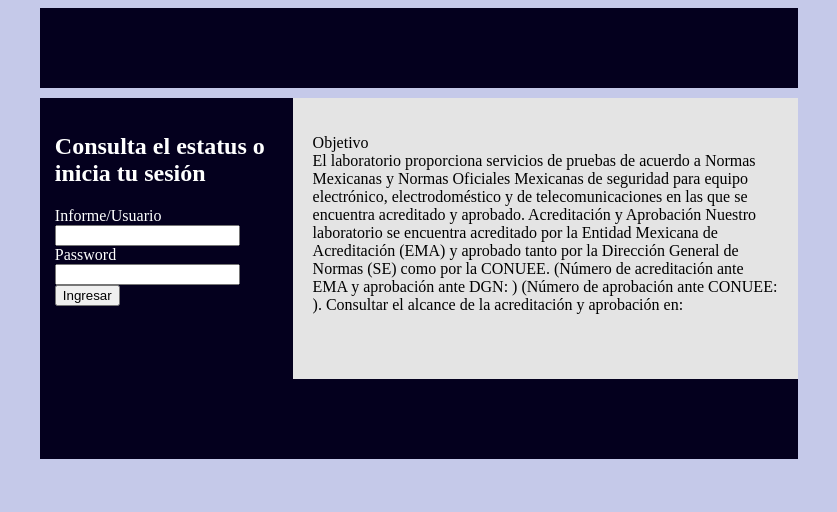
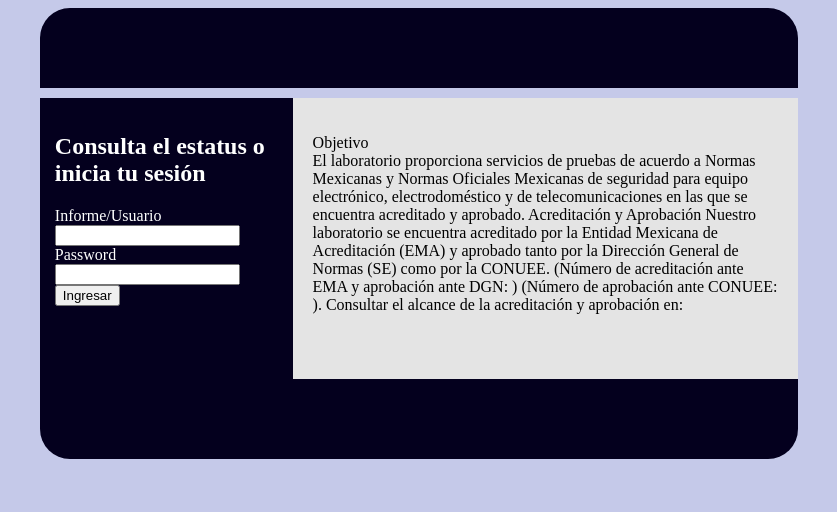
Before and after one commit to eduardosandov/view-login, a plain HTML site: page index.html in a window 1280 px wide. Shown: the full height of the page, 221-1058 px from the left. Drawn offline with Linux system fonts and the light colour scheme.

Commit message:
Update style.css

```diff
--- a/css/style.css
+++ b/css/style.css
@@ -22,6 +22,9 @@ body{
     color:var(--text);
 
 }
+.header{
+    border-radius: 30px 30px 0 0;
+}
 .aside{
     margin-top: 10px;
     grid-column: 1/2;
@@ -41,3 +44,6 @@ body{
 .logo{
     margin-top: 40px;
 }
+.footer{
+    border-radius: 0 0 30px 30px;
+}
```
